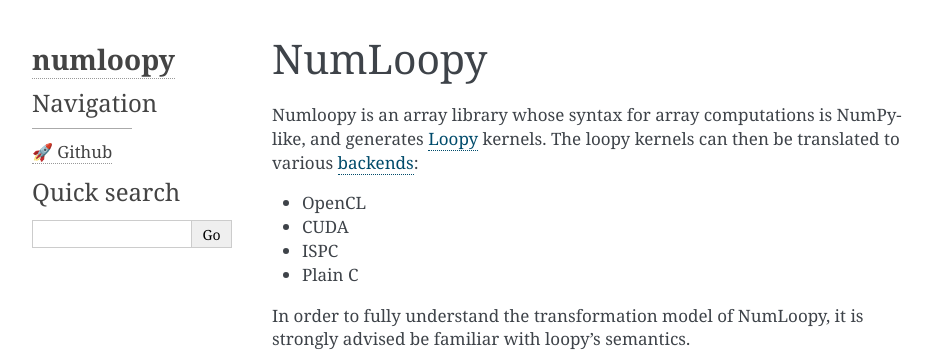
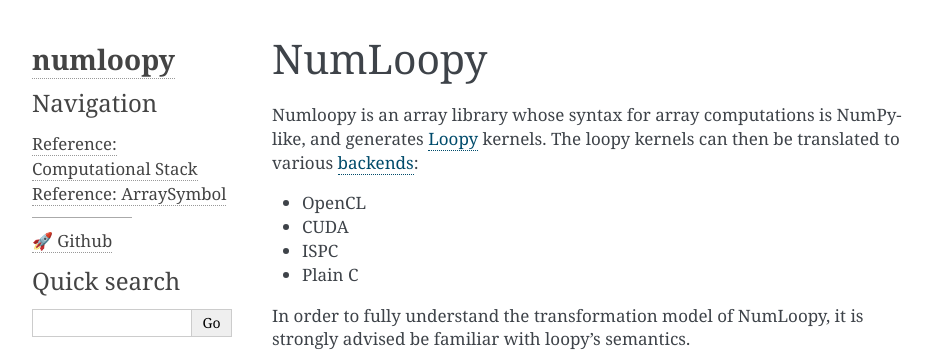
Before and after one commit to kaushikcfd/numloopy, a Sphinx documentation site: the page built from doc/index.rst, in a window 1280 px wide and 900 px high, cut to the strip 0-364 px from the top of the window. Shown: the whole strip, without its empty margins (148-1078 px from the left). Built offline with Sphinx 7.4.7, drawn with Linux system fonts in a browser that asks for light colours; some of the changed text lies outside the part shown.

Commit message:
docs running!(closes #2)

```diff
--- a/doc/index.rst
+++ b/doc/index.rst
@@ -67,6 +67,9 @@ Table of Contents
 .. toctree::
     :maxdepth: 2
 
+    ref_stack
+    ref_array_sym
+
 Indices and tables
 ==================
 
--- /dev/null
+++ b/doc/ref_array_sym.rst
@@ -0,0 +1,6 @@
+.. currentmodule:: numloopy
+
+Reference: ArraySymbol
+----------------------
+
+.. autoclass:: ArraySymbol
--- /dev/null
+++ b/doc/ref_stack.rst
@@ -0,0 +1,6 @@
+.. currentmodule:: numloopy
+
+Reference: Computational Stack
+------------------------------
+
+.. autoclass:: Stack
--- a/numloopy/__init__.py
+++ b/numloopy/__init__.py
@@ -2,7 +2,7 @@ from __future__ import absolute_import, division
 
 
 from numloopy.stack import begin_computation_stack, Stack
-from numloopy.Array import ArraySymbol
+from numloopy.array import ArraySymbol
 
 __all__ = [
         'begin_computation_stack',
```
